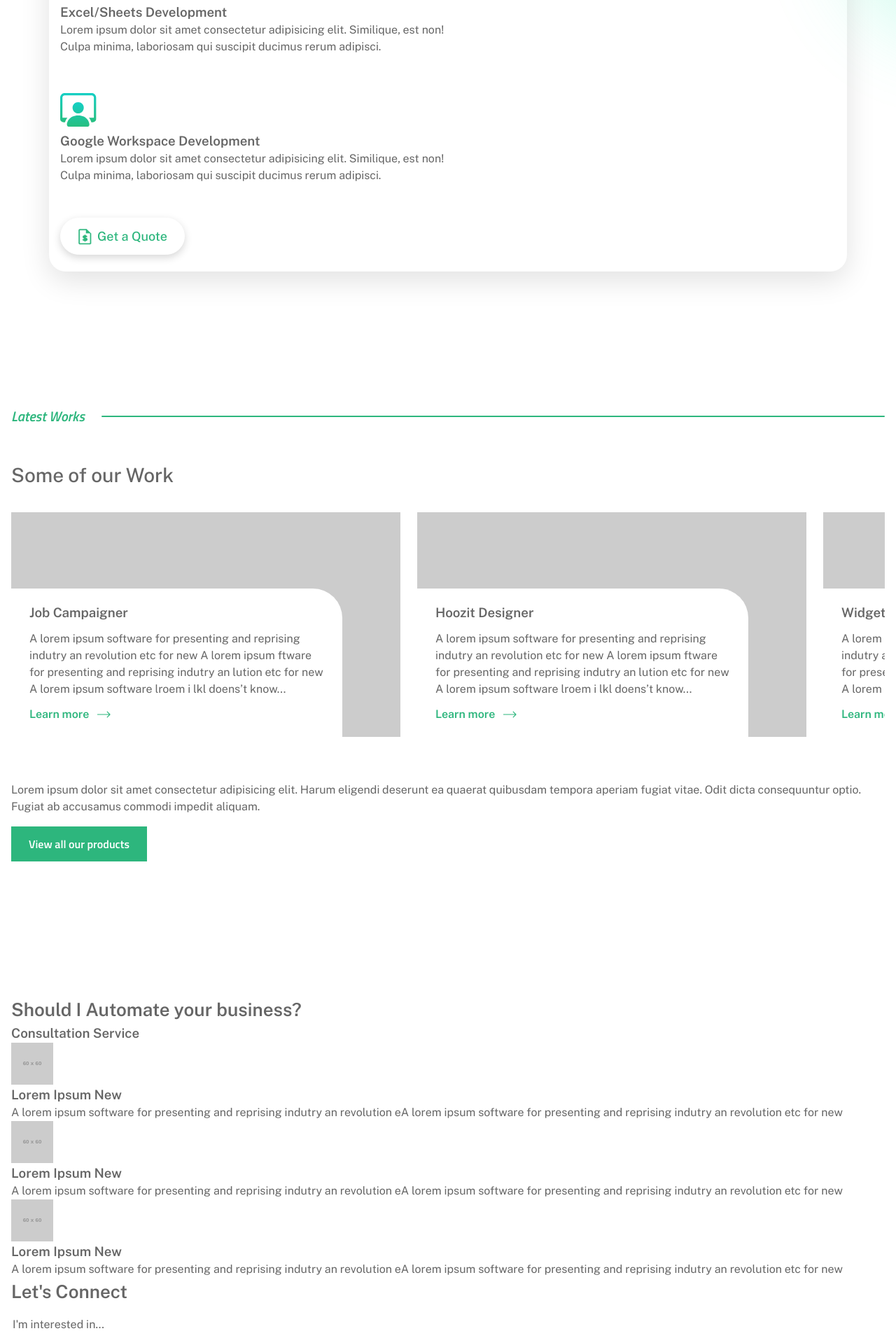
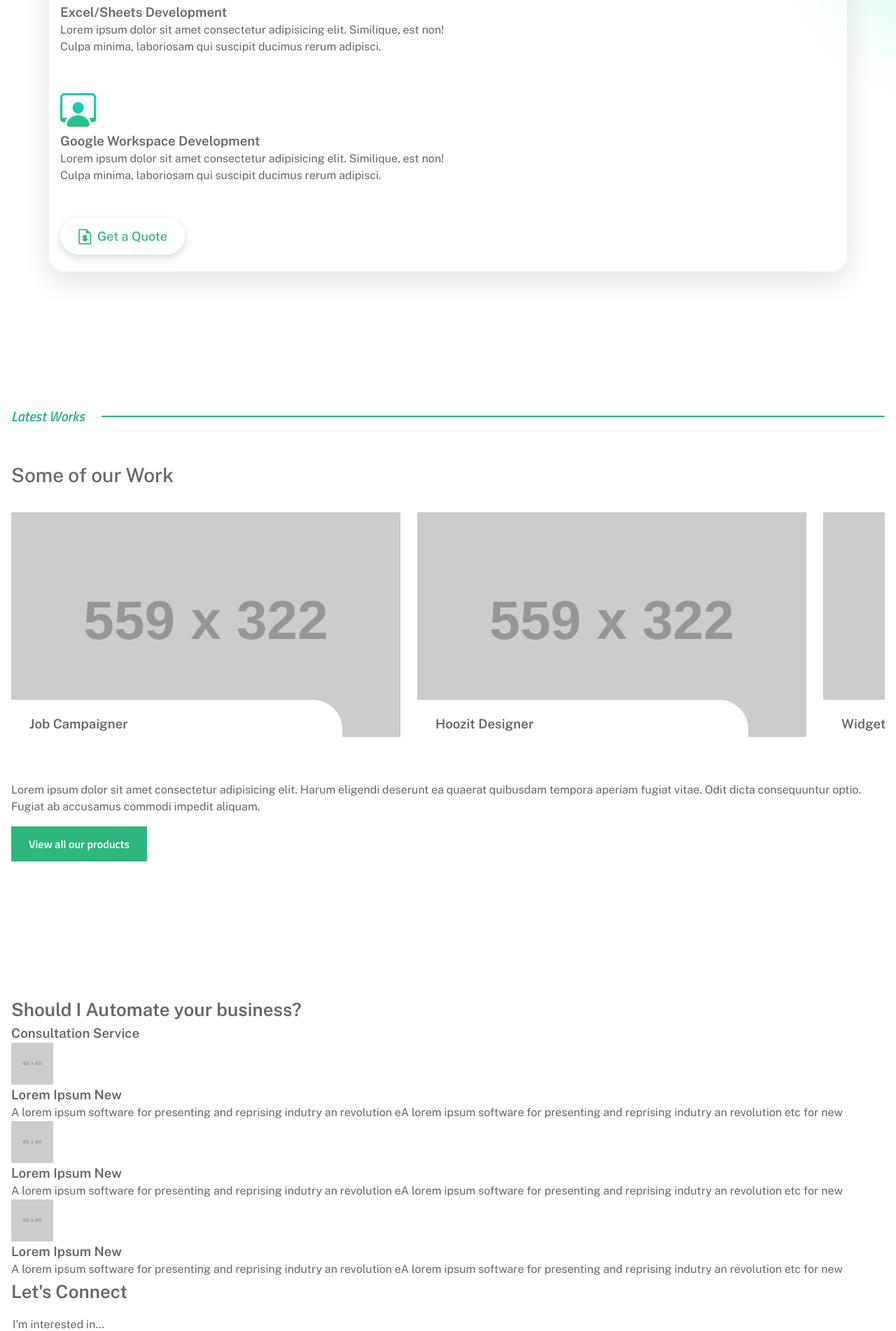
Before and after one commit to rshageer/rshageer.github.io, a Jekyll site: the page built from index.md, in a window 1280 px wide. Shown: the part 1344-3246 px from the top of the page at 70% size. Built offline with Jekyll 4.4.1, drawn with Linux system fonts in a browser that asks for light colours.

Commit message:
Completed HomeProducts carousel javascript

```diff
--- a/_includes/home_products.html
+++ b/_includes/home_products.html
@@ -7,8 +7,8 @@
     {% for product in site.products%}
     <article aria-label="{{ product.title }} Information Card" class="home-products__card">
       <img src="{{ product.img }}" alt="{{ product.imgAlt }}">
-      <section aria-labelledby="{{ product.title }}Heading">
-        <h3 id="{{ product.title }}Heading">{{ product.title }}</h3>
+      <section class="home-products__info" aria-labelledby="{{ product.title }}Heading" data-expanded="false">
+        <h3 class="home-products__card-header"  id="{{ product.title }}Heading">{{ product.title }}</h3>
         <p>{{product.summary}}</p>
         <a href="{{ product.link }}" class="icon-arrow-after">Learn more</a>
       </section>
--- a/_sass/base/_vars.scss
+++ b/_sass/base/_vars.scss
@@ -5,6 +5,10 @@
 
 // Spacing;
 $spacing: 4px, 8px, 12px, 16px, 24px, 32px, 48px, 64px, 96px, 128px, 192px, 256px, 384px, 512px, 640px, 768px;
+
+
+// Animation;
+$animation: 250ms ease-in-out;
 
 :root{
   --font-family-primary: 'Public Sans', sans-serif;
--- a/_sass/blocks/_home-products.scss
+++ b/_sass/blocks/_home-products.scss
@@ -44,8 +44,15 @@
     left: 0;
     background-color: white;
 
+    transition: transform $animation;
+    cursor: pointer;
+
     & > p {
       padding-block: .75rem;
+    }
+
+    &[data-expanded="false"]{
+        transform: translateY(75%);
     }
   }
 }
--- a/_sass/blocks/_nav.scss
+++ b/_sass/blocks/_nav.scss
@@ -22,7 +22,6 @@
 
 .nav-main__close {
     background-image: url('/assets/images/icon-close.svg');
-    // content: url('/assets/images/icon-close.svg');
 }
 
 .nav-main__bar{
@@ -35,7 +34,7 @@
     position: fixed;
     z-index: 100;
     transform: translateX(100%);
-    transition: transform 250ms ease-in-out;
+    transition: transform $animation;
 
     & > header {
         padding-left: $navPadding;
--- a/_sass/utils/_effects.scss
+++ b/_sass/utils/_effects.scss
@@ -1,15 +1,25 @@
 
-.overlay::before {
+.overlay{
+    &::before{
         content: '';
+        display: block;
+        background-color: var(--clr-primary-400-alpha);
+        z-index: 1;
+        backdrop-filter: blur(.15rem);
+        width: 100%;
+        height: 100%;
+    }
+
+    &-full-screen::before{
         position: fixed;
         top: 0;
         left:0;
         width: 100vw;
         height: 100vh;
-    background-color: var(--clr-primary-400-alpha);
-    z-index: 1;
-    backdrop-filter: blur(.15rem);
     }
+}
+
+
 
 
 // Shadows
--- a/_sass/utils/_tabs.scss
+++ b/_sass/utils/_tabs.scss
@@ -6,5 +6,4 @@
 
   position: absolute;
   transform: translateY(-50%) translateX(2rem);
-  z-index: 10;
 }
--- /dev/null
+++ b/assets/js/home-products.js
@@ -0,0 +1,35 @@
+
+class HomeProductPanel {
+    #header = document.querySelectorAll('.home-products__card-header');
+
+    constructor() {
+    }
+
+    initialize() {
+        if(!this.#checkPage()) return;
+        this.#setupEvents();
+    }
+
+    #checkPage(){
+        return this.#header ? true : false;
+    }
+
+    #setupEvents(){
+        this.#header.forEach(node => node.addEventListener('click', this.#toggleExtension))
+    }
+
+    #toggleExtension(e){
+        const panel = e.target.parentNode.dataset;
+        const isExpanded = panel.expanded === 'true';
+        panel.expanded = !isExpanded;
+
+        const card = e.target.parentNode.parentNode;
+
+        if(!isExpanded)
+            card.classList.add('overlay');
+        else
+            card.classList.remove('overlay');
+    }
+}
+
+export const homeProductPanel = new HomeProductPanel();
--- a/assets/js/menu.js
+++ b/assets/js/menu.js
@@ -36,11 +36,13 @@
     #setOverlay(){
         if(!menu.isExpanded){
             menu.mainNav.classList.add('overlay');
+            menu.mainNav.classList.add('overlay-full-screen');
             menu.firstLink.focus();
         } else {
             menu.mainNav.classList.remove('overlay')
+            menu.mainNav.classList.remove('overlay-full-screen')
         }
     }
 }
 
-export const menu = new Menu()
+export const menu = new Menu();
```
Also changed, not shown: assets/js/main.js (+4 -3 lines). Lines whose indentation alone changed are shown as unchanged.
